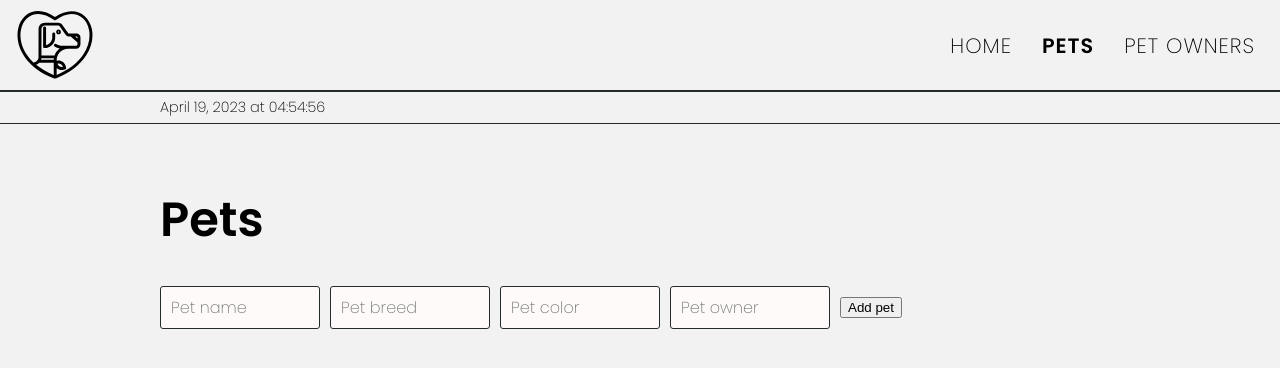
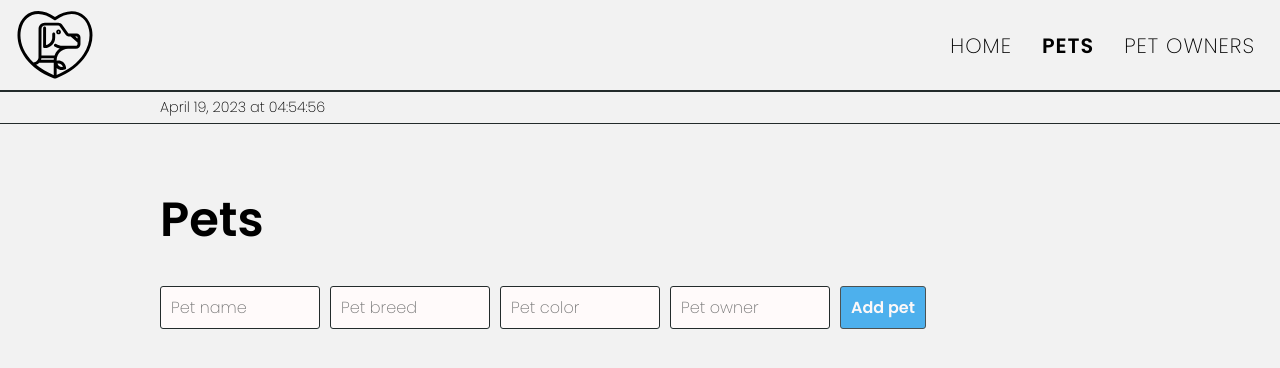
Before and after one commit to Mussorable/pets-hotel, a React (Vite) app: page /pets in a window 1280 px wide. Shown: the top 368 px of the page. Built offline with nearby package versions, Linux system fonts and the light colour scheme.

Commit message:
added add form v1.0

```diff
--- a/src/AddPetForm.jsx
+++ b/src/AddPetForm.jsx
@@ -35,8 +35,12 @@ export default function AddPetForm() {
         "Oleh"
     ];
 
+    function handleFormSubmit(event) {
+        event.preventDefault();
+    }
+
     return <div className="add-form">
-        <form id="pet-form">
+        <form id="pet-form" onSubmit={handleFormSubmit}>
             <label className="sr-only" htmlFor="pet-name-input">Pet name</label>
             <input className="input" type="text" placeholder="Pet name" name="pet-name" id="pet-name-input" />
             <label className="sr-only" htmlFor="pet-breed-input">Pet breed</label>
@@ -55,7 +59,7 @@ export default function AddPetForm() {
             <datalist id="suggested-owners">
             {petOwner.map((owner, index) => { return <option key={index} value={owner}>{owner}</option> })}
             </datalist>
-            <button type="submit">Add pet</button>
+            <button className="button" type="submit">Add pet</button>
         </form>
     </div>;
 }
--- a/src/Navbar.jsx
+++ b/src/Navbar.jsx
@@ -20,7 +20,7 @@ export default function Navbar() {
     });
 
     const aClasses = clsx({
-        "button": true,
+        "link": true,
         "uppercase": true,
         "letter-spacing--bg": true
     });
--- a/styles/_base.css
+++ b/styles/_base.css
@@ -10,6 +10,8 @@ html {
   --border-color: #232b2b;
   --bg-color: #f2f2f2;
   --inputs: snow;
+  --form-padding: 8px 10px;
+  --button-color: #24a0ed;
 }
 
 body {
--- a/styles/button.css
+++ b/styles/button.css
@@ -1,4 +1,30 @@
-.button {
+.link {
   text-decoration: none;
   color: inherit;
 }
+
+.button {
+  all: unset;
+  box-sizing: border-box;
+  border: 1px solid var(--border-color);
+  border-radius: 3px;
+  padding: var(--form-padding);
+  background-color: var(--button-color);
+  color: var(--inputs);
+  font-weight: bold;
+  cursor: pointer;
+  opacity: 0.8;
+  transition: opacity 0.3s;
+}
+
+.button:hover {
+  opacity: 1;
+}
+
+.button:active {
+  translate: 1px 1px;
+}
+
+.button:focus-visible {
+  outline: 2px solid var(--button-color);
+}
--- a/styles/inputs.css
+++ b/styles/inputs.css
@@ -2,7 +2,7 @@
   all: unset;
   border: 1px solid var(--border-color);
   border-radius: 3px;
-  padding: 8px 10px;
+  padding: var(--form-padding);
   width: 160px;
   margin-right: 10px;
   background-color: var(--inputs);
@@ -10,6 +10,6 @@
 }
 
 .input:focus-visible {
-  border: 2px solid rgb(0, 117, 167);
+  border: 2px solid var(--button-color);
   outline: none;
 }
```
